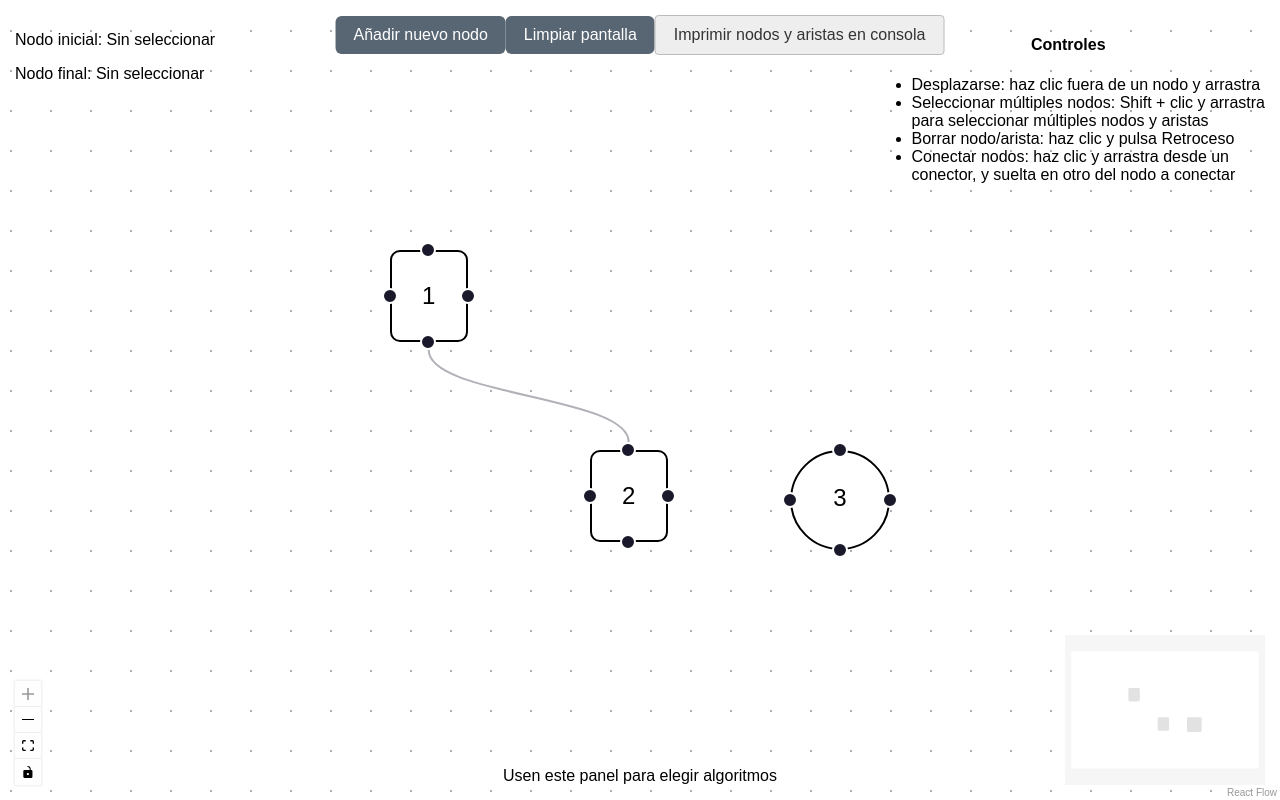
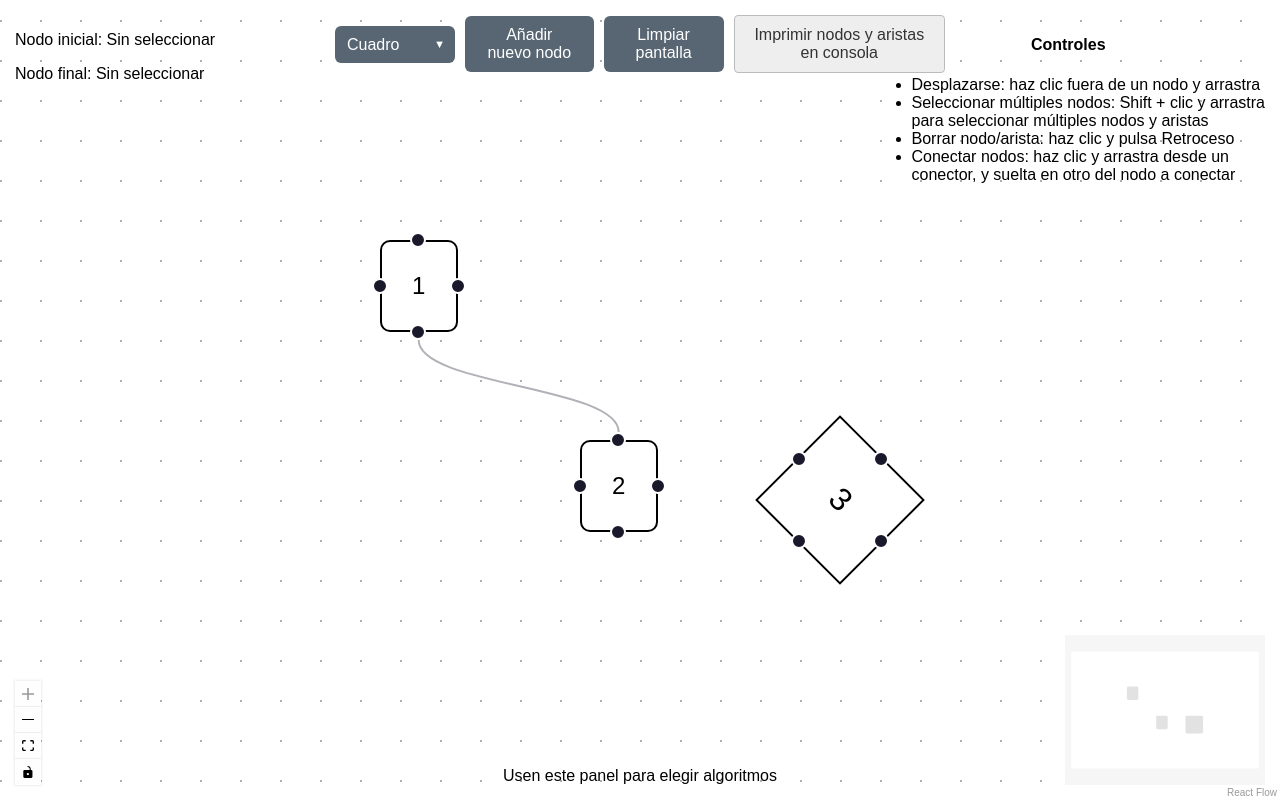
Before and after one commit to FerGaram/Proyecto-Interfaz-IA, a React (Vite) app in the folder client/: page / in a window 1280 px wide. Built offline with nearby package versions, Linux system fonts and the light colour scheme.

Commit message:
Figuras Listas

```diff
--- a/client/src/App.css
+++ b/client/src/App.css
@@ -94,3 +94,48 @@
   margin-top: 24px;
   padding: 24px;
 }
+.add-node-controls-inline {
+  display: flex;
+  align-items: center;
+  gap: 10px;
+}
+
+.custom-dropdown {
+  background-color: #586673;
+  color: #fff;
+  border: none;
+  padding: 10px 12px;
+  border-radius: 6px;
+  font-size: 1rem;
+  cursor: pointer;
+  appearance: none;
+}
+
+.custom-dropdown.small {
+  min-width: 120px;
+  width: auto;
+}
+
+.custom-dropdown:hover {
+  background-color: #546980;
+}
+
+.custom-dropdown:focus {
+  outline: none;
+  box-shadow: 0 0 0 2px #9aa8b6;
+}
+
+.dropdown-wrapper {
+  position: relative;
+}
+
+.dropdown-wrapper::after {
+  content: "▼";
+  position: absolute;
+  right: 10px;
+  top: 50%;
+  transform: translateY(-50%);
+  pointer-events: none;
+  color: #fff;
+  font-size: 0.7rem;
+}
--- a/client/src/App.tsx
+++ b/client/src/App.tsx
@@ -42,7 +42,7 @@ const nodosIniciales: Array<defaultNodeModel> = [
     id: "3",
     position: { x: 200, y: 100 },
     data: { label: "3" },
-    type: "nodeCircle",
+    type: "nodeRombo",
   },
 
 ];
@@ -59,6 +59,15 @@ const aristasIniciales: Array<defaultEdgeModel> = [
   },
 ];
 
+const nodeTypesArray = [
+  { label: "Cuadro", value: "nodeTest" },
+  { label: "Círculo", value: "nodeCircle" },
+  { label: "Elipse", value: "nodeEllipse" },
+  { label: "Rombo", value: "nodeRombo" },
+  // Agrega aquí tus tipos personalizados
+];
+
+
 // Función principal
 function Flow() {
   // Hooks para obtener y asignar nuevos nodos y aristas
@@ -66,7 +75,7 @@ function Flow() {
   const [edges, setEdges] = useState(aristasIniciales);
 
   // Hooks para conservar el último ID de nodo añadido
-  const ultimoId = useRef(2); // Está así para contar las dos iniciales, si esas se borran, recuerden cambiar este valor
+  const ultimoId = useRef(3); // Está así para contar las dos iniciales, si esas se borran, recuerden cambiar este valor
   // Valores para coordenadas que se usan cuando se añade un nodo individual
   const xPos = useRef(50);
   const yPos = useRef(50);
@@ -81,23 +90,21 @@ function Flow() {
       setNodes((nds) => applyNodeChanges(changes, nds)),
     []
   );
-
+  const [selectedType, setSelectedType] = useState("nodeTest");
   // Handler para añadir un nodo específico
   const addNode = useCallback(() => {
     ultimoId.current++;
-    setNodes((nds: defaultNodeModel[]) => {
-      console.log(nds);
-      return [
+    setNodes((nds: defaultNodeModel[]) => [
       ...nds,
       {
         id: ultimoId.current.toString(),
         position: { x: xPos.current, y: yPos.current },
         data: { label: ultimoId.current.toString() },
-          type: "nodeTest",
+        type: selectedType, // ← usa el tipo seleccionado
       },
-      ];
-    });
-  }, []);
+    ]);
+  }, [selectedType]);
+
 
   // Handler para añadir/modificar/eliminar aristas, no hace falta modificar
   const onEdgesChange = useCallback(
@@ -158,11 +165,24 @@ function Flow() {
             </p>
           </>
         </Panel>
-        <Panel
-          position="top-center" /* Panel para mostrar botones de prueba en parte superior */
-        >
+        <Panel position="top-center">
           <>
             <div className="top-panel">
+              <div className="add-node-controls-inline">
+                <div className="dropdown-wrapper">
+                  <select
+                    value={selectedType}
+                    onChange={(e) => setSelectedType(e.target.value)}
+                    className="custom-dropdown small"
+                  >
+                    {nodeTypesArray.map((node) => (
+                      <option key={node.value} value={node.value}>
+                        {node.label}
+                      </option>
+                    ))}
+                  </select>
+                </div>
+
                 <button onClick={addNode} className="custom-btn">
                   Añadir nuevo nodo
                 </button>
@@ -173,9 +193,9 @@ function Flow() {
                   Imprimir nodos y aristas en consola
                 </button>
               </div>
-            <div className="main-content">
-              {/* El resto de tu interfaz principal aquí */}
             </div>
+
+            <div className="main-content">{/* ... */}</div>
           </>
         </Panel>
         <Panel
```
Lines whose indentation alone changed are shown as unchanged.
